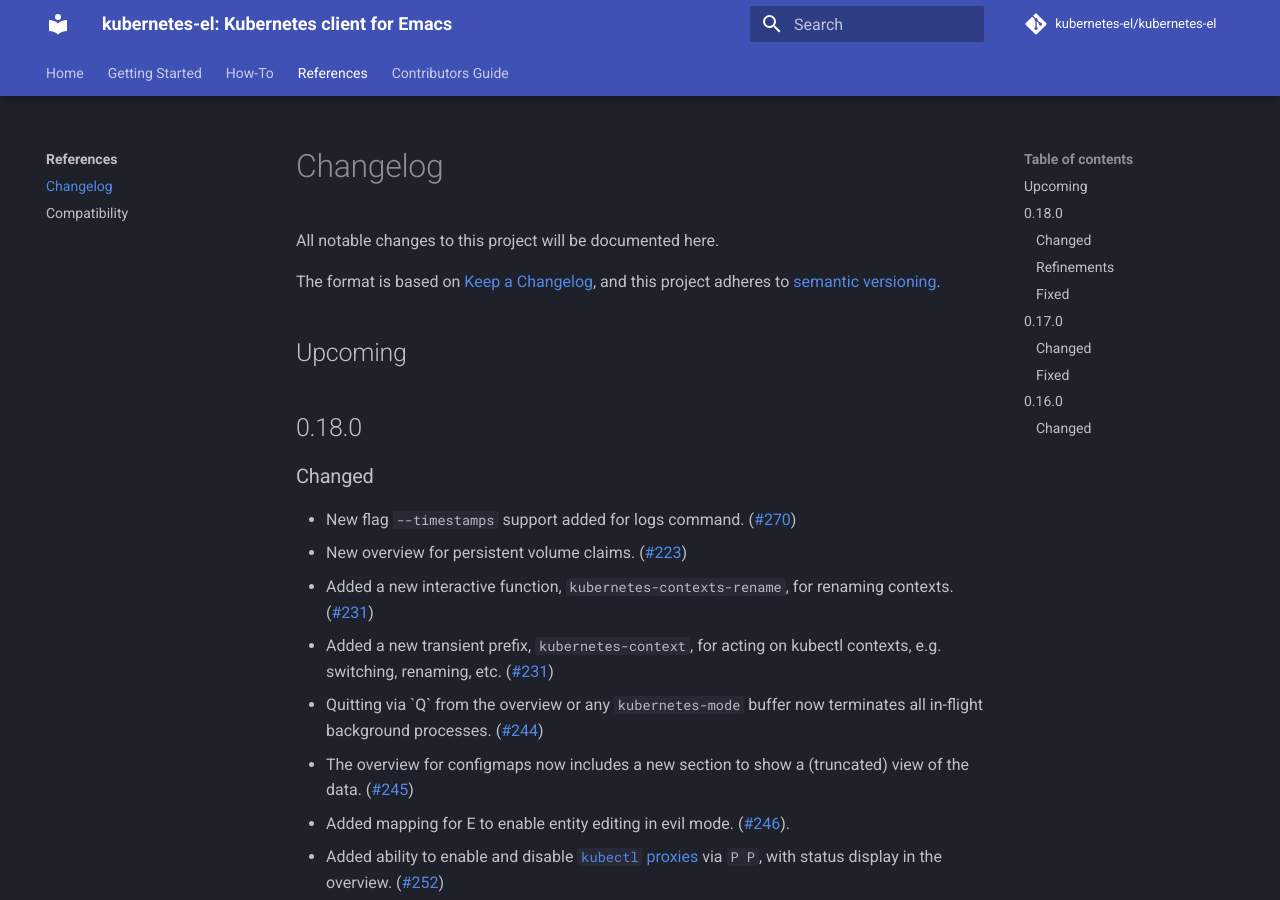
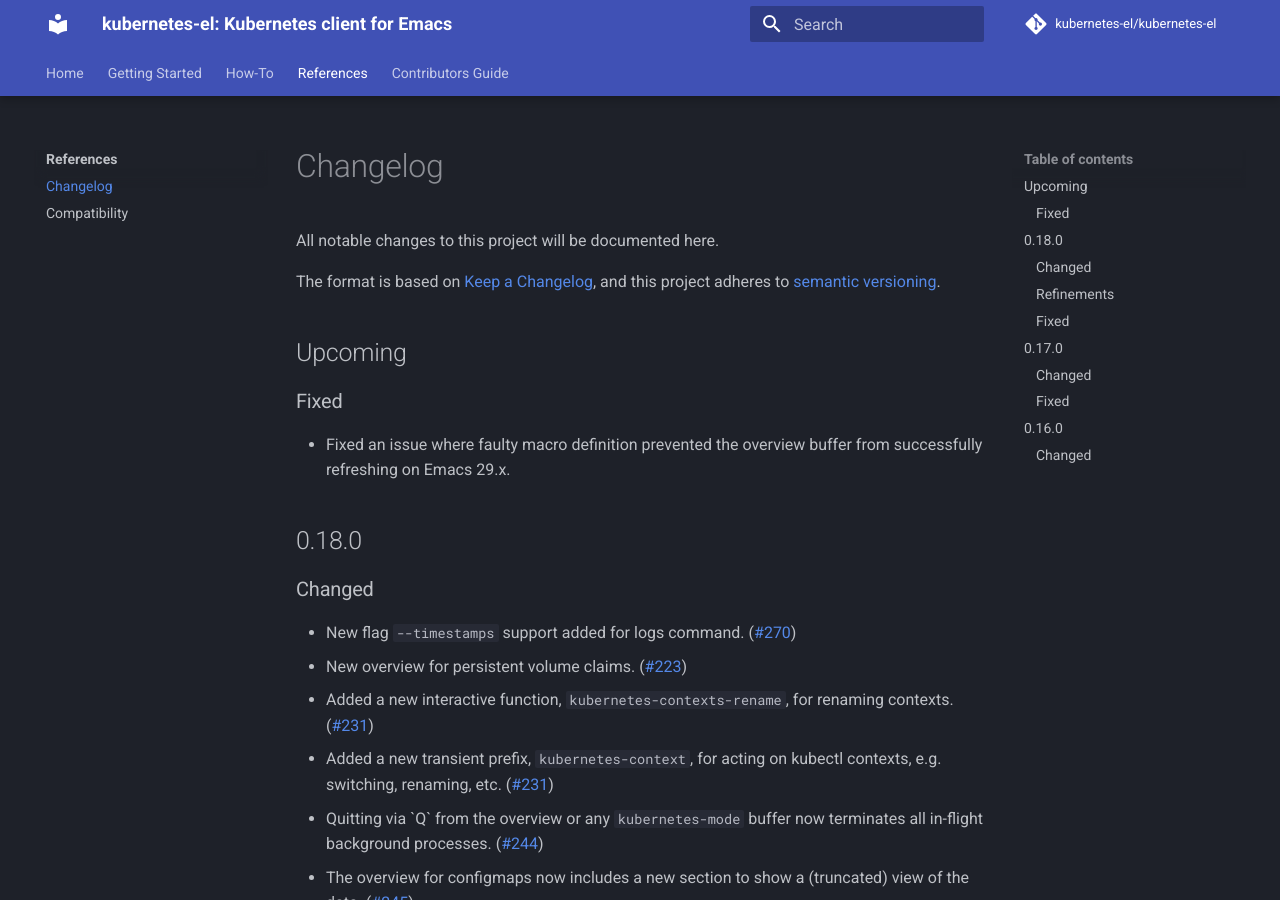
Before and after one commit to kubernetes-el/kubernetes-el, an MkDocs documentation site: the page built from docs/CHANGELOG.md, in a window 1280 px wide and 900 px high. Built offline with MkDocs 1.6.1 and Material for MkDocs 9.7.7, drawn with Linux system fonts in a browser that asks for light colours; comment, search, counter and statistics services are not loaded.

Commit message:
Mention fix in `CHANGELOG.md`

```diff
--- a/docs/CHANGELOG.md
+++ b/docs/CHANGELOG.md
@@ -10,6 +10,11 @@
 [semver]: https://semver.org/spec/v2.0.0.html
 
 ## Upcoming
+
+### Fixed
+
+- Fixed an issue where faulty macro definition prevented the overview
+  buffer from successfully refreshing on Emacs 29.x.
 
 ## 0.18.0
 
```
